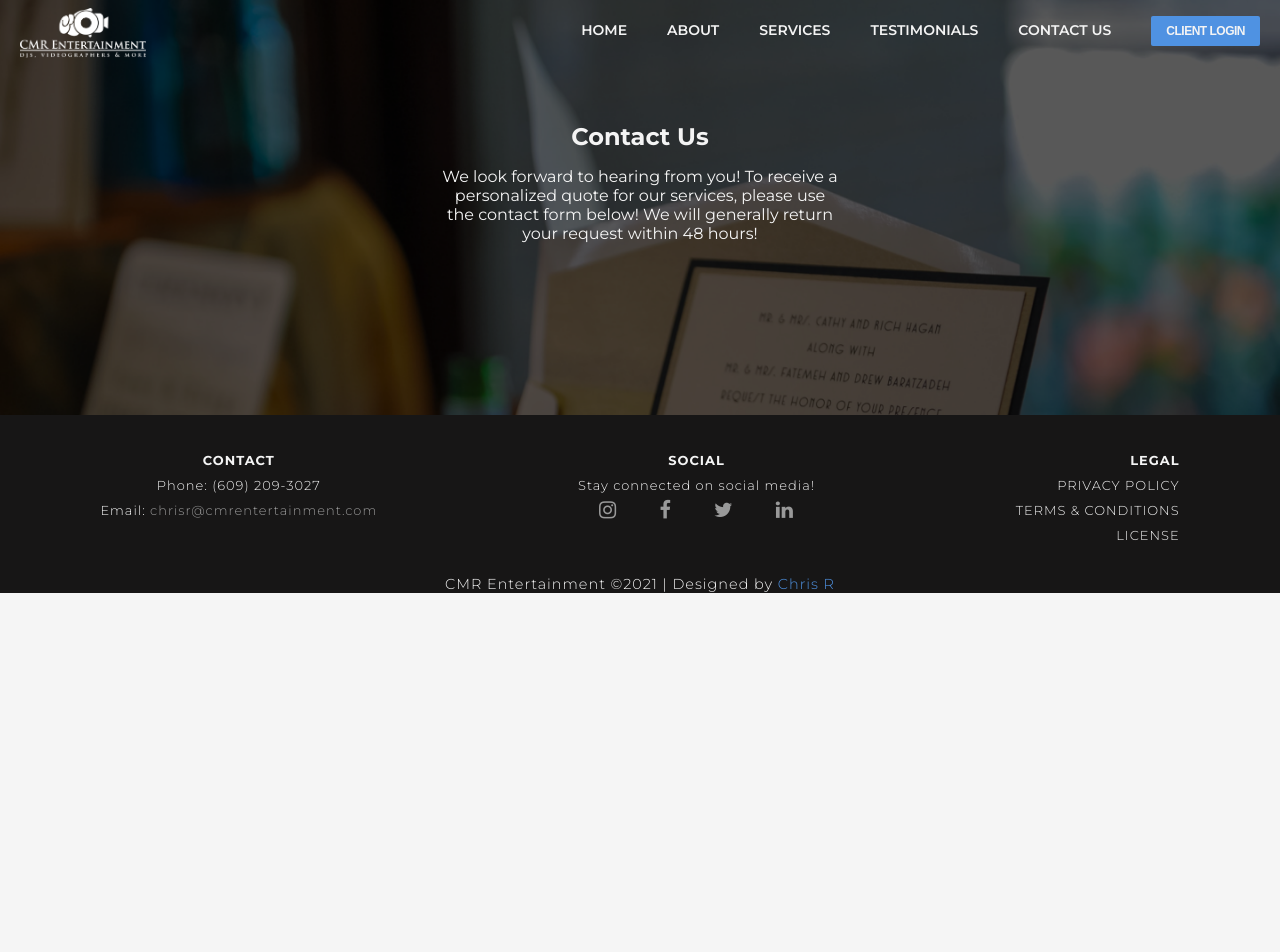
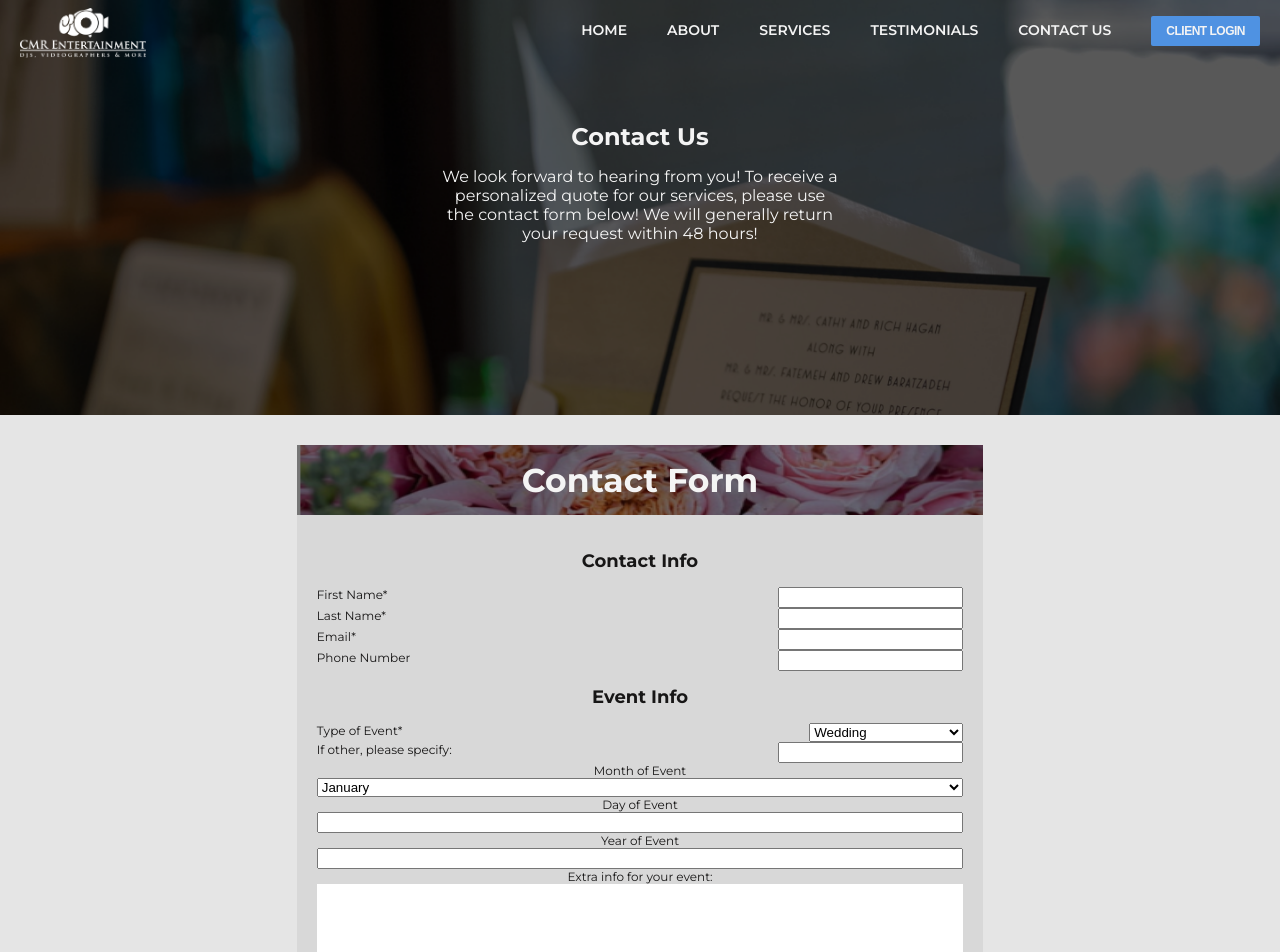
Before and after one commit to crinaldi44/CMR-Entertainment, a React (Create React App) app: page /contact in a window 1280 px wide. Shown: the top 952 px of the page. Before the commit the page ends 800 px from the top, so only its background shows below. Built offline with nearby package versions, Linux system fonts and the light colour scheme.

Commit message:
Added contact form
Added the contact form component. Need to integrate with DJ Event Planner -  contacting vendor to request information on accessing the API externally

```diff
--- a/src/App.css
+++ b/src/App.css
@@ -4,6 +4,26 @@
   --secondary-color: rgb(79, 146, 226);
   --offwhite: rgb(244, 244, 244);
   --offgrey: rgb(153, 153, 153);
+}
+
+[data-type*='green'] {
+  background-color: #6CBF6F;
+}
+
+[data-type*='red'] {
+  background-color: #BF6C6C;
+}
+
+[data-type*='pending'] {
+  background-color: #E4A501;
+}
+
+[data-type*='new'] {
+  background-color: #BFAD6C;
+}
+
+[data-type*='holiday'] {
+  background: linear-gradient(107.14deg, #BF6C6C 38.91%, rgba(54, 238, 172, 0.85) 71.88%);
 }
 
 .App {
--- /dev/null
+++ b/src/components/contact/ContactForm.css
@@ -0,0 +1,57 @@
+.form__container {
+    min-width: 50%;
+    margin: 30px;
+    background-color: #d8d8d8;
+    opacity: 0;
+    animation: slideup 300ms;
+    animation-fill-mode: forwards;
+    animation-delay: 500ms;
+    color: var(--primary-color);
+}
+
+.form__header {
+    background-image: url('../../images/contact-header.png');
+    background-repeat: no-repeat;
+    background-size: 100% 100%;
+    height: 70px;
+    width: 100%;
+    display: flex;
+    align-content: center;
+    align-items: center;
+    justify-content: center;
+    padding: 0;
+    margin: 0;
+    color: var(--offwhite);
+    font-size: 22px;
+}
+
+.form__content {
+    font-size: 12px;
+    display: flex;
+    flex-direction: column;
+    justify-content: space-evenly;
+    padding: 20px 20px 50px 20px;
+}
+
+.form__entry {
+    display: flex;
+    justify-content: space-between;
+}
+
+.form__textarea {
+    height: 100px;
+    resize: none;
+    border-style: none;
+}
+
+@media only screen and (max-width: 700px) {
+
+    .form__container {
+        margin: 0;
+        min-width: 100%;
+    }
+
+    .form__header {
+        display: none;
+    }
+}
--- /dev/null
+++ b/src/components/contact/ContactForm.js
@@ -0,0 +1,82 @@
+import React from 'react';
+import './ContactForm.css'
+import Button from '../Button'
+
+/**
+ * The ContactForm component posts to DJ Event Planner using the form.
+ * @param props
+ * @returns {JSX.Element}
+ * @constructor
+ */
+function ContactForm(props) {
+
+    const submitButton = {
+        display: 'flex',
+        justifyContent: 'center',
+    }
+
+    return (
+        <form className='form__container' method='post' action='https://cmrentertainmentplanning.com/contactus.asp'>
+
+            <div className='form__header'><h1>Contact Form</h1></div>
+            <div className='form__content'>
+            <h2>Contact Info</h2>
+                <div className='form__entry'><label>First Name*</label>
+                        <input className='form__input' required={true}></input>
+                </div>
+                <div className='form__entry'><label>Last Name*</label>
+                        <input className='form__input' required={true}></input>
+                </div>
+                <div className='form__entry'><label>Email*</label>
+                        <input className='form__input' required={true}></input>
+                </div>
+                <div className='form__entry'><label>Phone Number</label>
+                        <input className='form__input' ></input>
+                </div>
+            <h2>Event Info</h2>
+                <div className='form__entry'>
+                        <label>Type of Event*</label>
+                <select required={true} name={"question_3"}>
+                        <option>Wedding</option>
+                        <option>Bat/Bar Mitzvah</option>
+                        <option>Formal</option>
+                        <option>School Dance</option>
+                        <option> Holiday Party</option>
+                        <option>Other (Please specify)</option>
+                </select>
+                </div>
+            <div className='form__entry'>
+                <label>If other, please specify:</label>
+                <input></input>
+            </div>
+                    <label>Month of Event</label>
+                        <select>
+                                <option>January</option>
+                                <option>February</option>
+                                <option>March</option>
+                                <option>April</option>
+                                <option>May</option>
+                                <option>June</option>
+                                <option>July</option>
+                                <option>August</option>
+                                <option>September</option>
+                                <option>October</option>
+                                <option>November</option>
+                                <option>December</option>
+                        </select>
+            <label>Day of Event</label>
+            <input></input>
+            <label>Year of Event</label>
+            <input></input>
+                <label>Extra info for your event:</label>
+                <textarea className="form__textarea"></textarea>
+                <p>Please allow up to 48 hours for your response time. We gladly appreciate your request for more information!</p>
+            <div style={submitButton}>
+            <Button text='SUBMIT'/>
+            </div>
+            </div>
+        </form>
+    );
+}
+
+export default ContactForm;
--- a/src/pages/Contact.css
+++ b/src/pages/Contact.css
@@ -0,0 +1,4 @@
+#contact__form__section {
+    display: flex;
+    justify-content: center;
+}
--- a/src/pages/Contact.js
+++ b/src/pages/Contact.js
@@ -1,6 +1,8 @@
 import React from 'react';
 import Banner from '../components/Banner'
 import ContactBanner from '../images/banner/contact.png'
+import ContactForm from '../components/contact/ContactForm'
+import './Contact.css'
 
 /**
  * Represents a page in which a user can initiate contact with the owner of the business.
@@ -15,6 +17,9 @@ function Contact(props) {
                 image={ContactBanner}
                 title='Contact Us'
                 details='We look forward to hearing from you! To receive a personalized quote for our services, please use the contact form below! We will generally return your request within 48 hours!'/>
+            <section id='contact__form__section'>
+                <ContactForm/>
+            </section>
         </div>
     );
 }
```
Also changed, not shown: src/images/contact-header.png (added).
